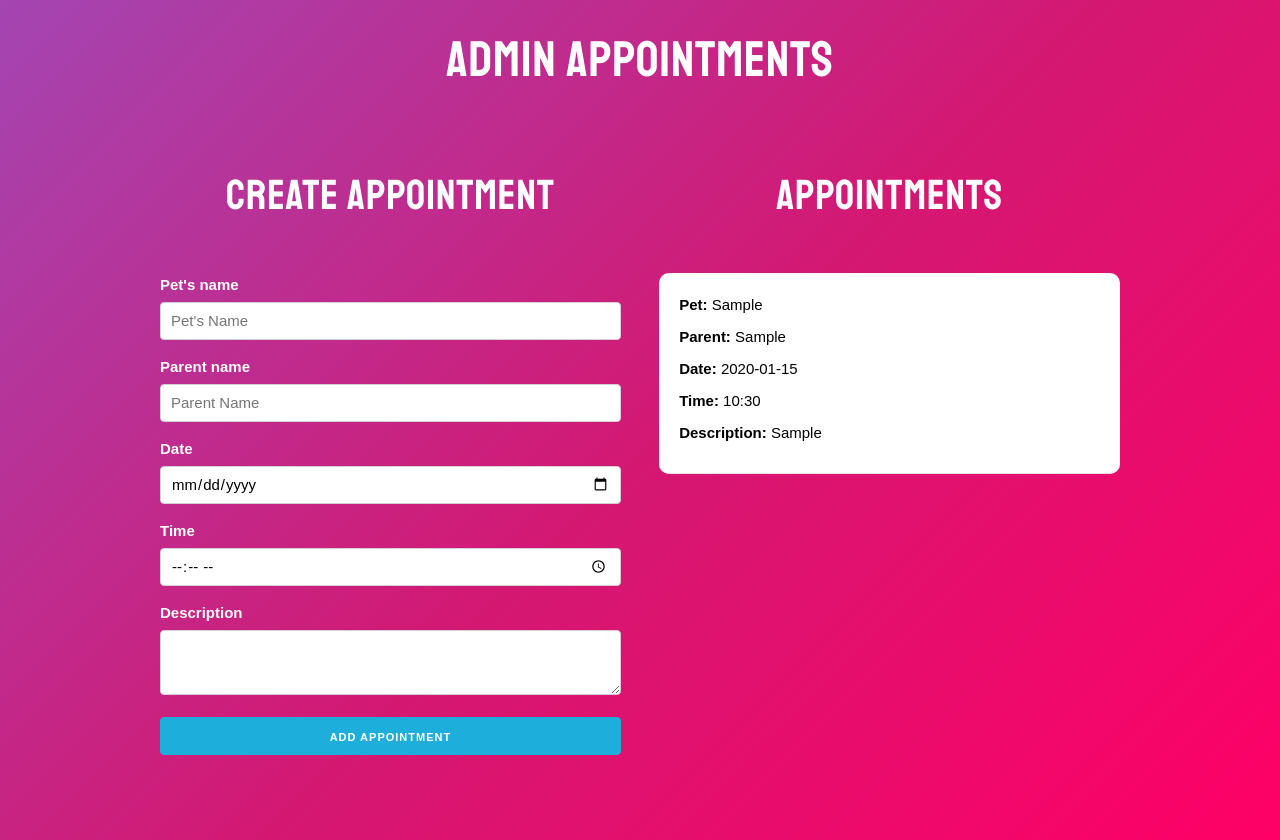
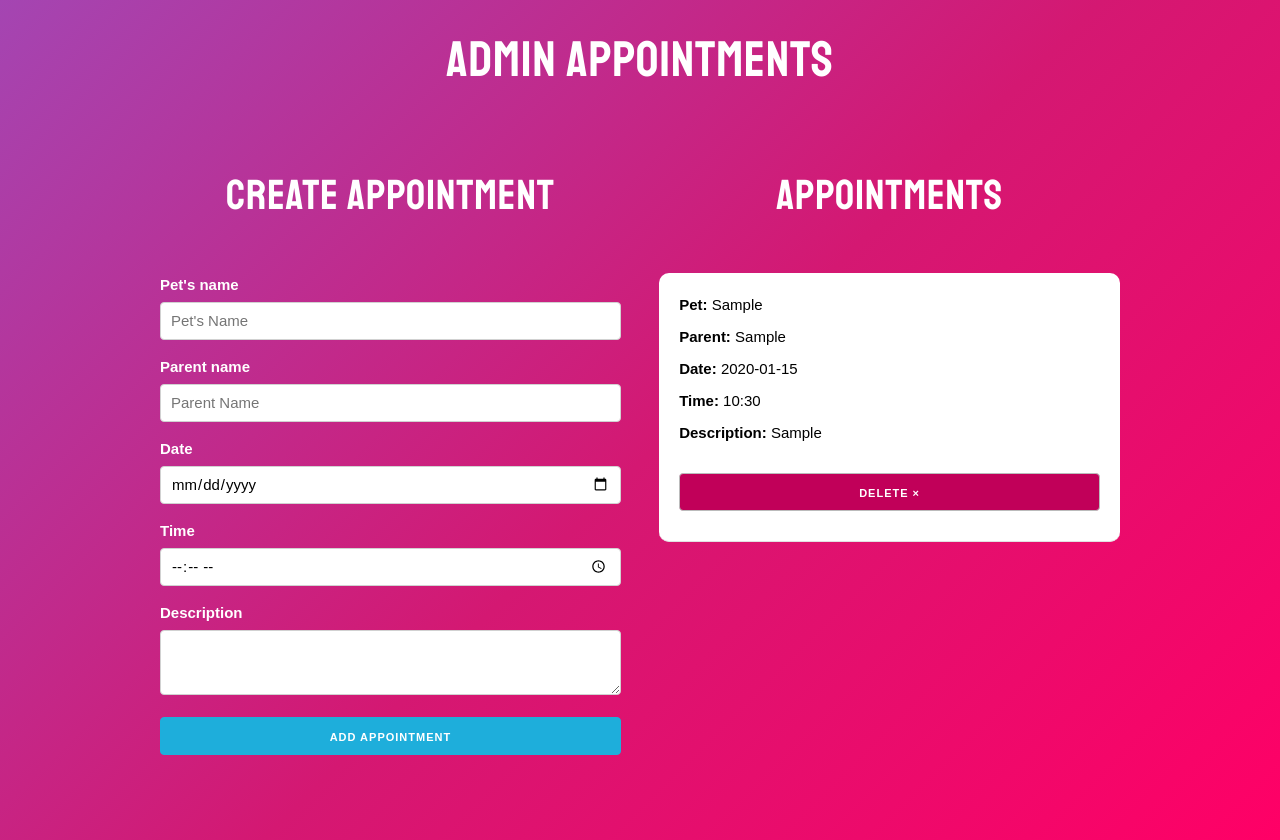
Before and after one commit to Andres2D/react-appointment-app, a React (Create React App) app: page / in a window 1280 px wide. Both pictures are taken after typing "Sample", "Sample", "2020-01-15", "10:30", "Sample" into the empty fields and a click on the button "ADD APPOINTMENT". Built offline with nearby package versions, Linux system fonts and the light colour scheme.

Commit message:
add logic to delete an appointment

```diff
--- a/src/App.js
+++ b/src/App.js
@@ -13,6 +13,12 @@ function App() {
       ...appointments,
       appointment
     ]);
+  }
+
+  // Delete appointment by id
+  const deleteAppointment = id => {
+    const newAppointments = appointments.filter(a => a.id !== id);
+    saveAppointments(newAppointments);
   }
 
   return (
@@ -31,6 +37,7 @@ function App() {
               <Appointment
                 key={appointment.id}
                 appointment={appointment}
+                deleteAppointment={deleteAppointment}
               />
             ))}
           </div>
--- a/src/components/Appointment.js
+++ b/src/components/Appointment.js
@@ -1,12 +1,17 @@
 import React from 'react';
 
-const Appointment = ({appointment}) => (
+const Appointment = ({appointment, deleteAppointment}) => (
     <div className="cita">
         <p>Pet: <span>{appointment.pet}</span></p>
         <p>Parent: <span>{appointment.parent}</span></p>
         <p>Date: <span>{appointment.date}</span></p>
         <p>Time: <span>{appointment.time}</span></p>
         <p>Description: <span>{appointment.description}</span></p>
+
+        <button
+            className="button eliminar u-full-width"
+            onClick={() =>  deleteAppointment(appointment.id)}
+        >Delete &times;</button>
     </div>
 );
 
```
